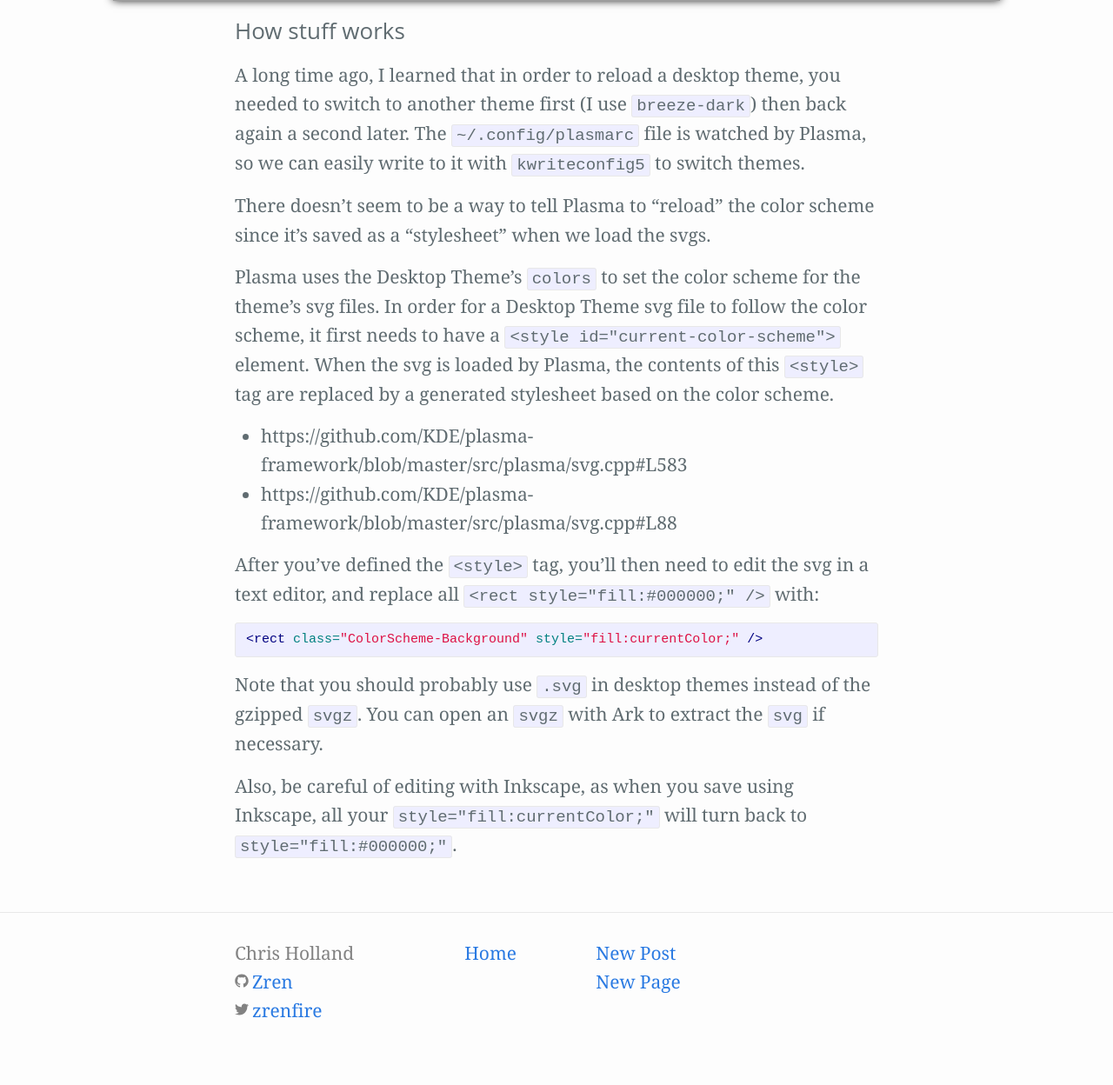
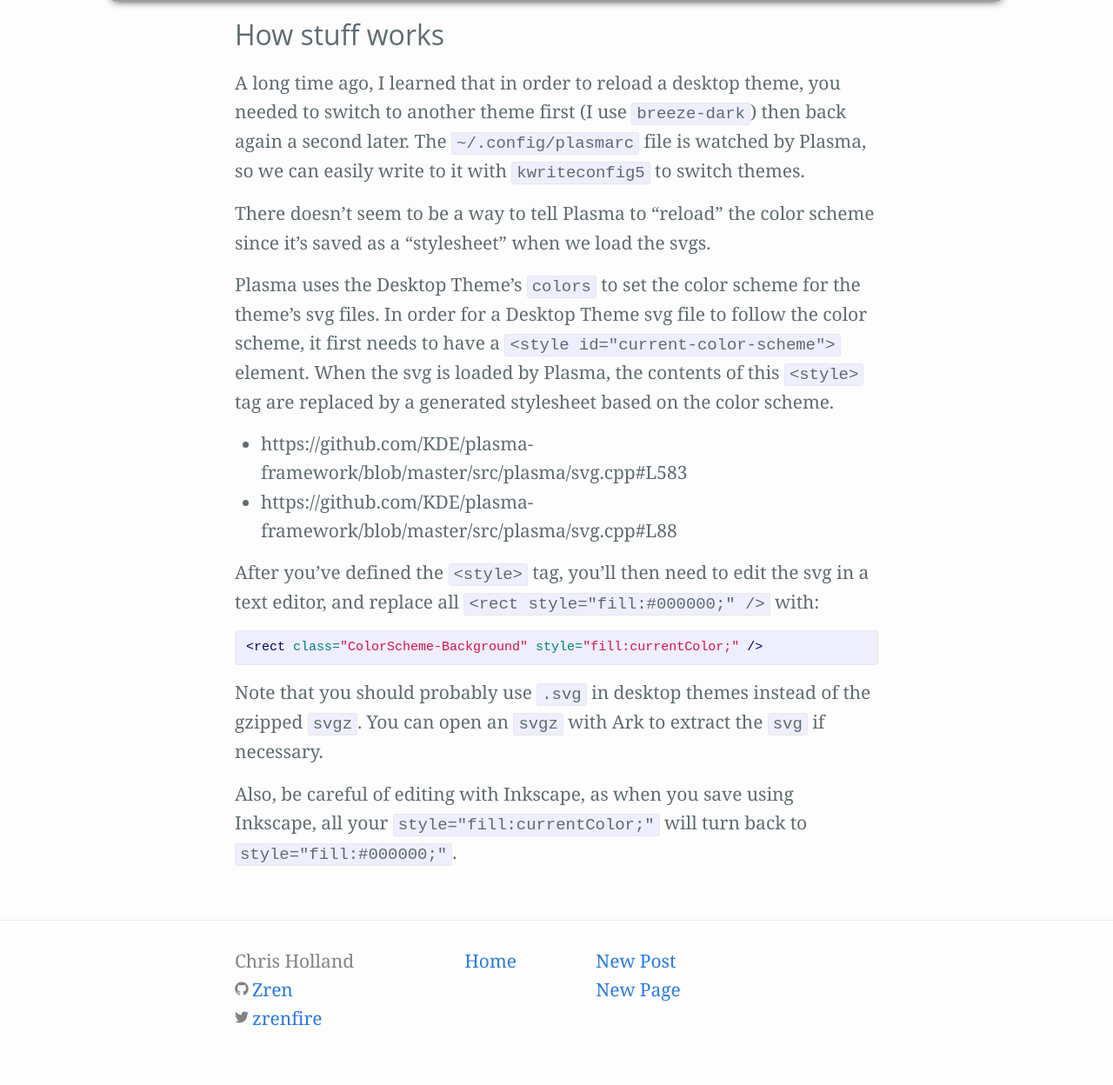
Before and after one commit to Zren/zren.github.io, a Jekyll site: the page built from _posts/2018-03-25-alphablack-control-widget.markdown, in a window 1280 px wide. Shown: the part 1653-2901 px from the top of the page at 87% size. Built offline with Jekyll 4.4.1, drawn with Linux system fonts in a browser that asks for light colours.

Commit message:
larger heading

```diff
--- a/_posts/2018-03-25-alphablack-control-widget.markdown
+++ b/_posts/2018-03-25-alphablack-control-widget.markdown
@@ -11,7 +11,7 @@ Rather than trying to read the rendered `background.svg` file for the color, a s
 
 {% include streamable.html streamableId="jxe60" %}
 
-### How stuff works
+## How stuff works
 
 A long time ago, I learned that in order to reload a desktop theme, you needed to switch to another theme first (I use `breeze-dark`) then back again a second later. The `~/.config/plasmarc` file is watched by Plasma, so we can easily write to it with `kwriteconfig5` to switch themes.
 
```
